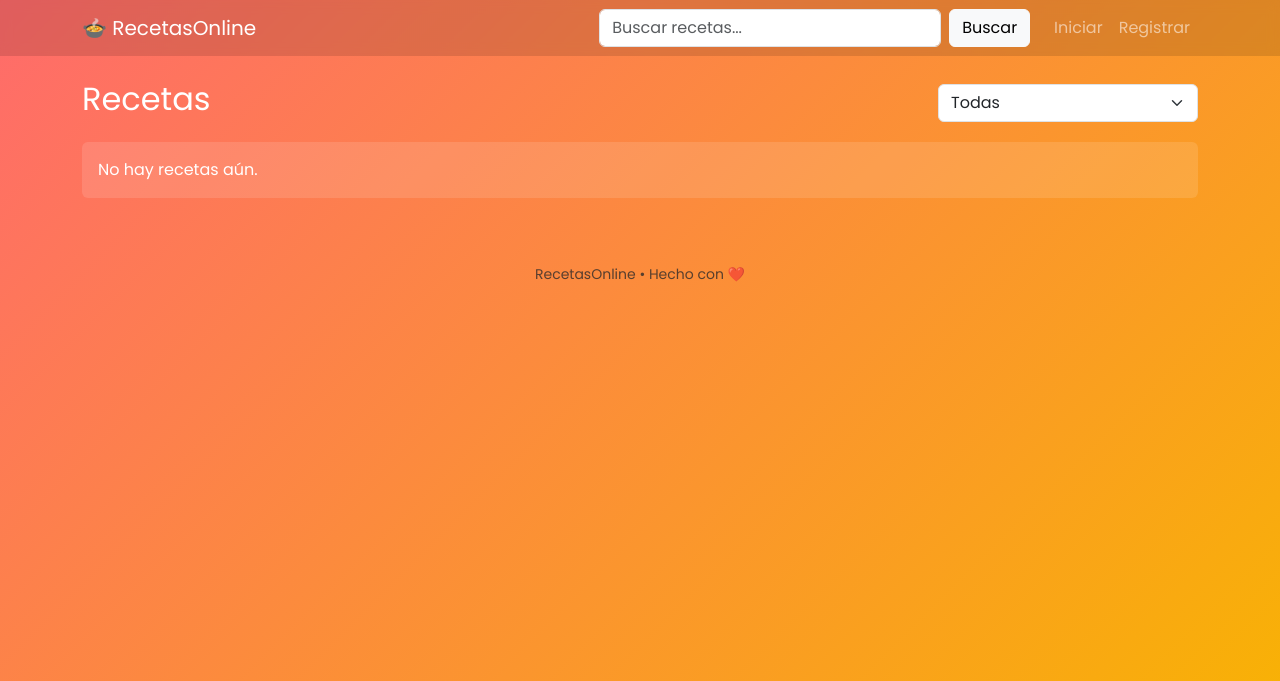
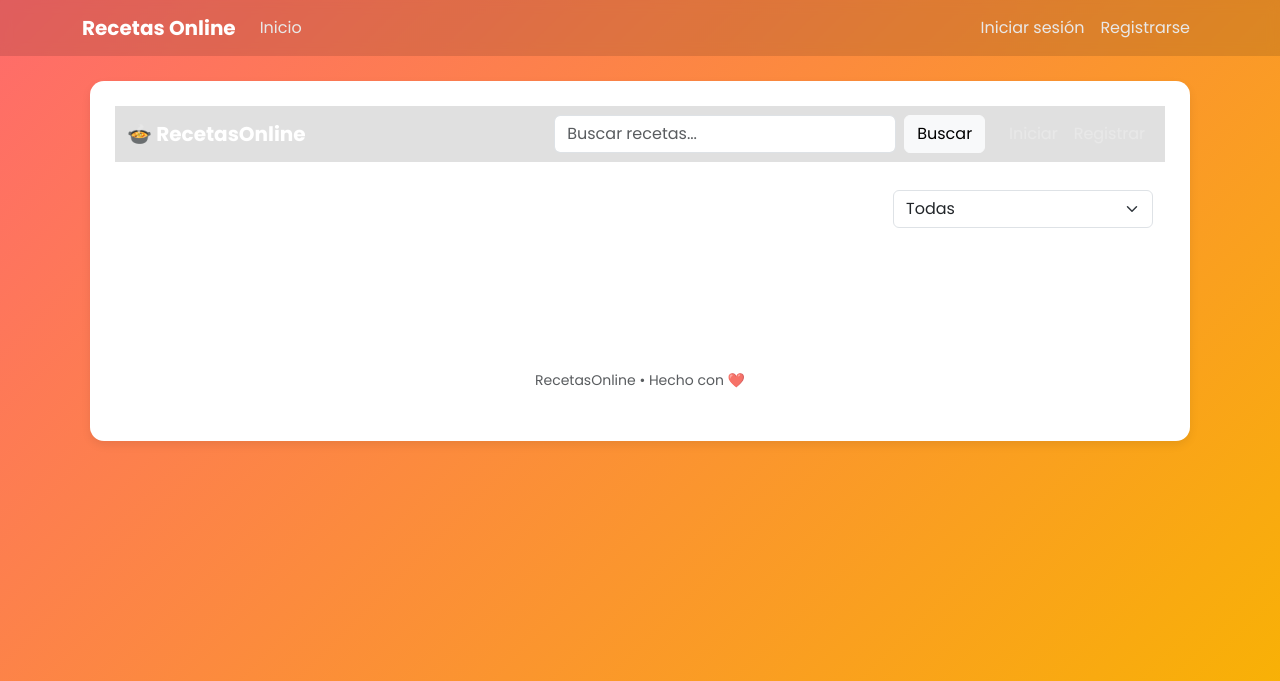
Before and after one commit to rodrigoibujes03/onlinerecetas11, a PHP site: page /index.php in a window 1280 px wide. Shown: the top 681 px of the page. Run offline with PHP 8.4, Linux system fonts and the light colour scheme; data that the repository does not hold is empty.

Commit message:
index
index.html modificado

```diff
--- a/Recetasonline/public/index.php
+++ b/Recetasonline/public/index.php
@@ -15,10 +15,120 @@ spl_autoload_register(function($class){
 
 $base = rtrim(BASE_URL, '/');
 $url = trim($_GET['url'] ?? 'recipes', '/');
+?>
+<!DOCTYPE html>
+<html lang="es">
+<head>
+    <meta charset="UTF-8">
+    <title>Recetas Online</title>
 
-// Routes
+    <!-- Bootstrap -->
+    <link href="https://cdn.jsdelivr.net/npm/bootstrap@5.3.3/dist/css/bootstrap.min.css" rel="stylesheet">
+
+    <style>
+        body {
+            background: #f5f7fa;
+            font-family: "Segoe UI", sans-serif;
+        }
+        .navbar {
+            background: #0d6efd;
+            padding: 12px 0;
+        }
+        .navbar-brand {
+            font-weight: 700;
+            font-size: 1.3rem;
+            color: white !important;
+        }
+        .nav-link {
+            color: #e8e8e8 !important;
+            font-weight: 500;
+        }
+        .nav-link:hover {
+            color: #ffffff !important;
+        }
+        .wrapper {
+            max-width: 1100px;
+            margin: 25px auto;
+        }
+        .content-box {
+            background: white;
+            padding: 25px;
+            border-radius: 14px;
+            box-shadow: 0px 4px 10px rgba(0,0,0,0.08);
+        }
+    </style>
+</head>
+
+<body>
+
+<!-- NAVBAR LIMPIA Y PROFESIONAL -->
+<nav class="navbar navbar-expand-lg">
+    <div class="container">
+
+        <a class="navbar-brand" href="<?= BASE_URL ?>/recipes">Recetas Online</a>
+
+        <button class="navbar-toggler bg-light" type="button"
+                data-bs-toggle="collapse" data-bs-target="#navbarNav">
+            <span class="navbar-toggler-icon"></span>
+        </button>
+
+        <div class="collapse navbar-collapse" id="navbarNav">
+
+            <ul class="navbar-nav me-auto">
+
+                <li class="nav-item">
+                    <a class="nav-link" href="<?= BASE_URL ?>/recipes">Inicio</a>
+                </li>
+
+                <?php if (!empty($_SESSION['user'])): ?>
+                    <li class="nav-item">
+                        <a class="nav-link" href="<?= BASE_URL ?>/myrecipes">Mis recetas</a>
+                    </li>
+
+                    <li class="nav-item">
+                        <a class="nav-link" href="<?= BASE_URL ?>/favorites">Favoritos</a>
+                    </li>
+
+                    <?php if ($_SESSION['user']['role'] === 'admin'): ?>
+                        <li class="nav-item">
+                            <a class="nav-link fw-bold text-warning" href="<?= BASE_URL ?>/admin_users">Administración</a>
+                        </li>
+                    <?php endif; ?>
+                <?php endif; ?>
+            </ul>
+
+            <ul class="navbar-nav">
+                <!-- SI EL LOGIN Y REGISTRO YA APARECEN EN LA VISTA, NO LOS MOSTRAMOS AQUÍ -->
+                <?php if (empty($_SESSION['user'])): ?>
+
+                    <?php if ($url !== "login" && $url !== "register"): ?>
+                        <li class="nav-item">
+                            <a class="nav-link" href="<?= BASE_URL ?>/login">Iniciar sesión</a>
+                        </li>
+                        <li class="nav-item">
+                            <a class="nav-link" href="<?= BASE_URL ?>/register">Registrarse</a>
+                        </li>
+                    <?php endif; ?>
+
+                <?php else: ?>
+                    <li class="nav-item">
+                        <a class="nav-link" href="<?= BASE_URL ?>/logout">Cerrar sesión</a>
+                    </li>
+                <?php endif; ?>
+            </ul>
+
+        </div>
+    </div>
+</nav>
+
+<!-- CONTENIDO -->
+<div class="wrapper">
+    <div class="content-box">
+
+<?php
+// ROUTER ORIGINAL SIN CAMBIOS
 switch($url) {
-    // Public / recipes
+
     case '':
     case 'recipes':
         (new RecipeController())->list();
@@ -64,37 +174,47 @@ switch($url) {
         (new RecipeController())->list();
         break;
 
-    // Comments (AJAX)
     case 'comment_post':
         (new CommentController())->post();
         break;
 
-    // Auth
     case 'login':
         (new AuthController())->loginView();
         break;
+
     case 'login_post':
         (new AuthController())->loginPost();
         break;
+
     case 'register':
         (new AuthController())->registerView();
         break;
+
     case 'register_post':
         (new AuthController())->registerPost();
         break;
+
     case 'logout':
         (new AuthController())->logout();
         break;
 
-    // Admin
     case 'admin_users':
         (new AdminController())->users();
         break;
+
     case 'admin_delete_user':
         (new AdminController())->deleteUser();
         break;
 
     default:
         http_response_code(404);
-        echo "Página no encontrada (404)";
+        echo "<h3 class='text-danger'>⚠ Página no encontrada (404)</h3>";
 }
+?>
+
+    </div>
+</div>
+
+<script src="https://cdn.jsdelivr.net/npm/bootstrap@5.3.3/dist/js/bootstrap.bundle.min.js"></script>
+</body>
+</html>
```
Also changed, not shown: Recetasonline/index.html (added, +15 -0 lines).
